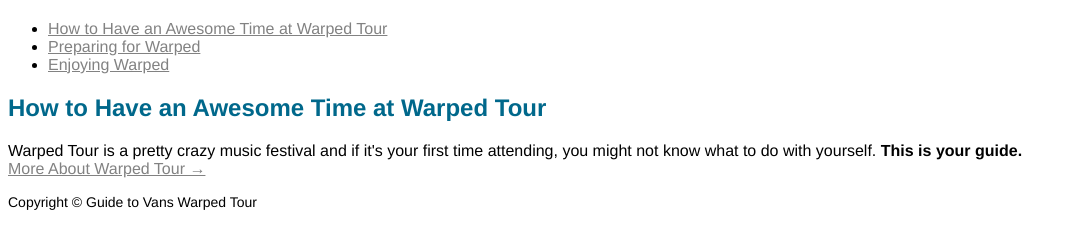
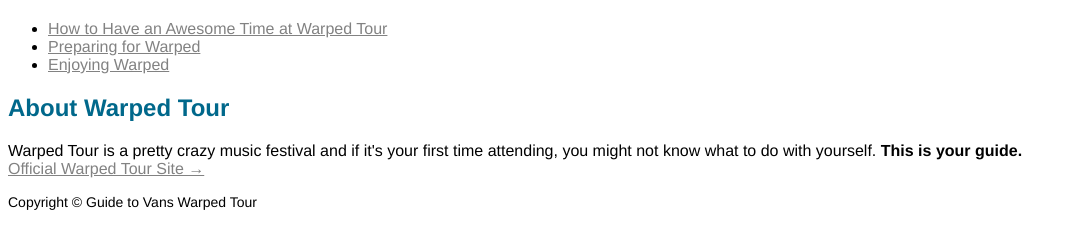
Before and after one commit to nlaitchison/wdf, a plain HTML site: page Lab2/about.html in a window 1280 px wide. Shown: the part 60-308 px from the top of the page, without its empty margins (0-1076 px from the left). Drawn offline with Linux system fonts and the light colour scheme.

Commit message:
changed header and external link

```diff
--- a/Lab2/about.html
+++ b/Lab2/about.html
@@ -23,9 +23,9 @@
 		<!-- end header -->
 		<!-- start div="content" -->
 			<div id="content">
-				<h2 id="how_to" style=" color:#00688B; "> How to Have an Awesome Time at Warped Tour </h2>
+				<h2 id="how_to" style=" color:#00688B; "> About Warped Tour </h2>
 					<p> Warped Tour is a pretty crazy music festival and if it's your first time attending, you might not know what to do with yourself. <strong>This is your guide.</strong> <br />
-					<a href="about.html" style=" color:#828282; "> More About Warped Tour &rarr; </a>
+					<a href="http://www.vanswarpedtour.com" style=" color:#828282; "> Official Warped Tour Site &rarr; </a>
 					</p>
 			</div>
 		<!-- end div id="content" -->
```
